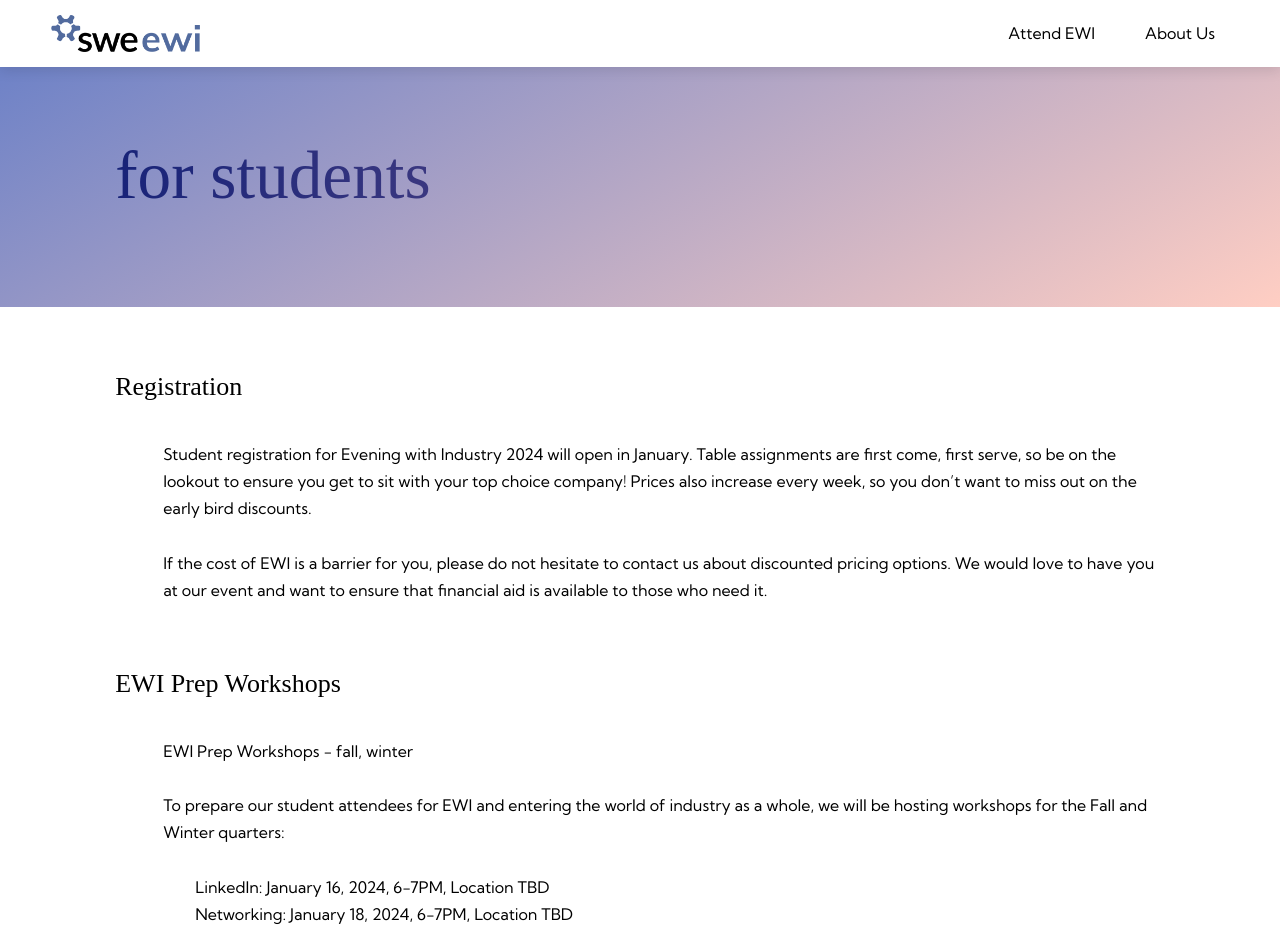
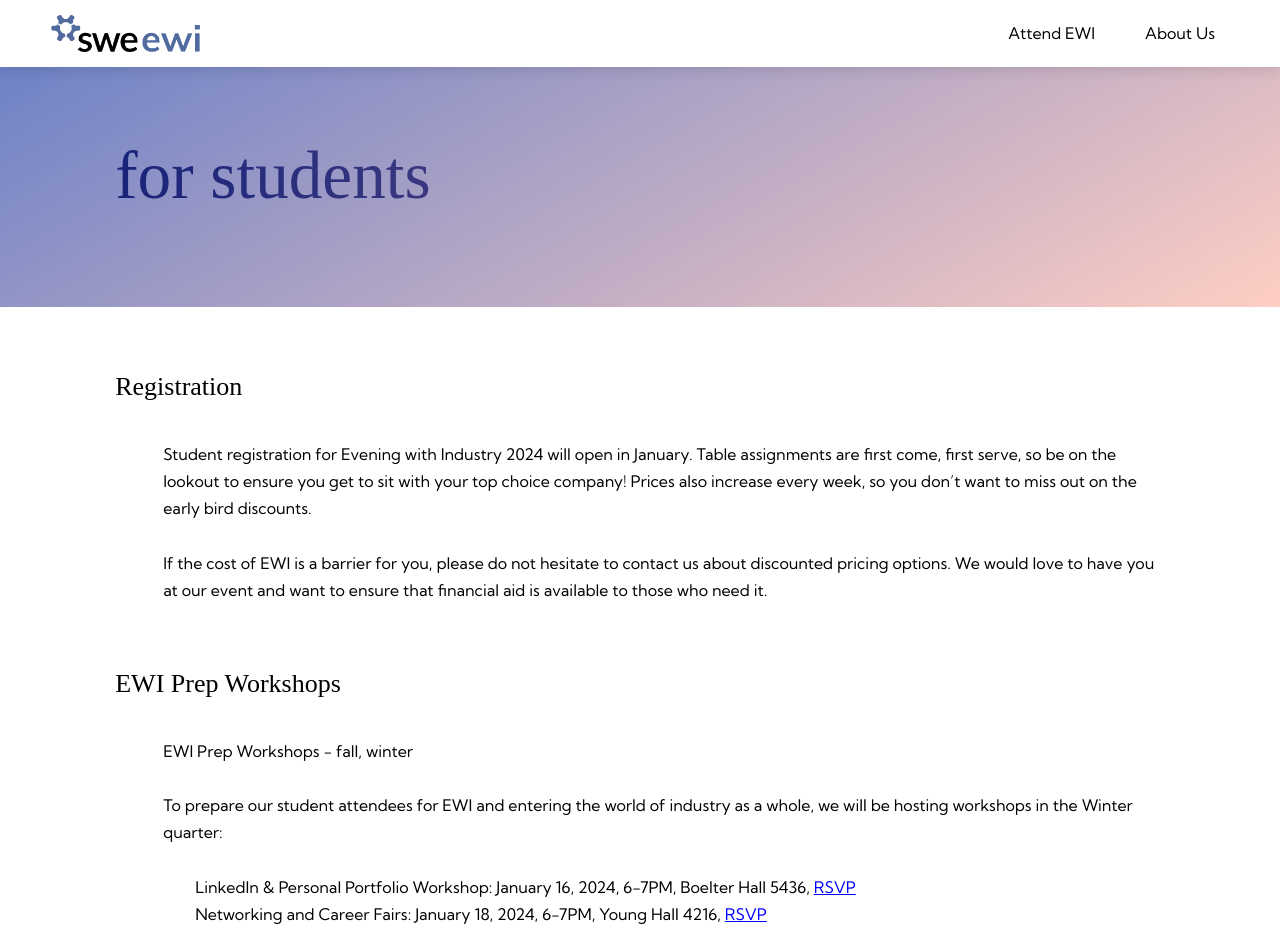
Before and after one commit to swe-ucla/ewi-website, a React (Create React App) app: page /student in a window 1280 px wide. Shown: the top 933 px of the page. Built offline with nearby package versions, Linux system fonts and the light colour scheme; a web font is replaced by a local one.

Commit message:
Update upcoming events info.

```diff
--- a/src/components/studentInfo/StudentInfo.jsx
+++ b/src/components/studentInfo/StudentInfo.jsx
@@ -27,14 +27,15 @@ const StudentInfo = () => {
         </p>
         <br/>
 
+        <div className="rsvp_link">
         <p style={{ marginInlineStart: '3em' }}>
-        To prepare our student attendees for EWI and entering the world of industry as a whole, we will be hosting workshops for the Fall and Winter quarters:
+        To prepare our student attendees for EWI and entering the world of industry as a whole, we will be hosting workshops in the Winter quarter:
         </p>
         <p style={{ marginInlineStart: '5em' }}>
           <br/>
-        LinkedIn: January 16, 2024, 6-7PM, Location TBD
+        LinkedIn & Personal Portfolio Workshop: January 16, 2024, 6-7PM, Boelter Hall 5436, <a href="https://docs.google.com/forms/d/e/1FAIpQLSdtCOzRUiOHoM1yu7elh9sacACvB7LrP3ZzVZqTWU6Fi3JwvA/viewform" target="_blank" rel="noopener noreferrer">RSVP</a>
         <br/>
-        Networking: January 18, 2024, 6-7PM, Location TBD
+        Networking and Career Fairs: January 18, 2024, 6-7PM, Young Hall 4216, <a className="rsvp_link" href="https://docs.google.com/forms/d/e/1FAIpQLSfO89TiyfCcos3UvPSQcV_R6xnD0N4cc2jBZKWAREIx-Zh4Pw/viewform" rel="noopener noreferrer" target="_blank">RSVP</a>
         <br/>
         Resume with Resume Review: January 25, 2024, 6-7PM, Location TBD
         <br/>
@@ -42,6 +43,7 @@ const StudentInfo = () => {
         <br/>
 
 </p>
+</div>
 </section>
 
         <section>
--- a/src/components/studentInfo/studentInfo.css
+++ b/src/components/studentInfo/studentInfo.css
@@ -56,6 +56,10 @@
     padding-right: 2rem;
 }
 
+.rsvp_link a {
+    text-decoration: underline;
+    color: blue;
+}
 
 /* ================ MEDIA QUERIES (MEDIUM DEVICES) ================= */
 @media screen and (max-width: 1024px) {
```
